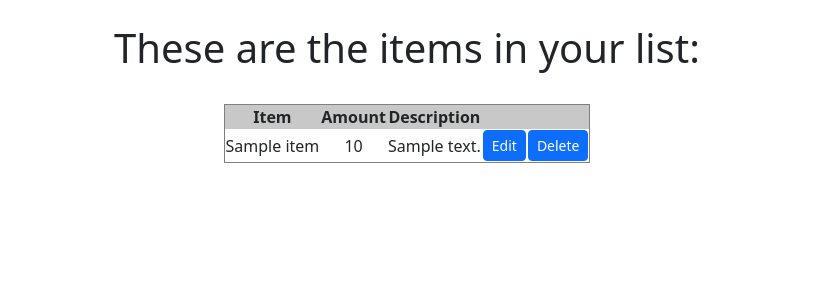
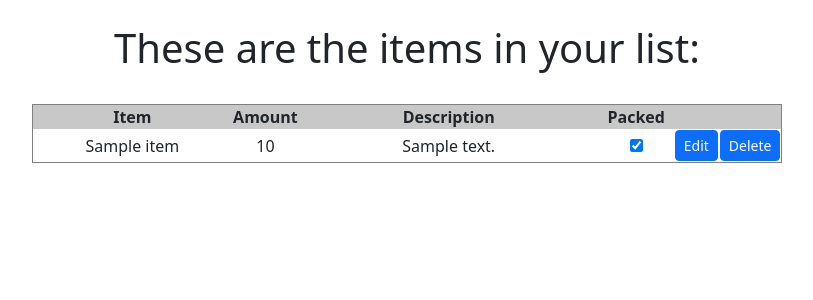
Before and after one commit to Fmarecic9/PackAssistant, a Flask app: template templates/view.html in a window 1280 px wide. Shown: the part 56-356 px from the top of the page, without its empty margins (233-1046 px from the left). Run offline with Flask 3, Linux system fonts and the light colour scheme; the template is opened without the code that fills it: most values are stand-ins (such as "Sample title", 1, 10 or a date in 2020).

Commit message:
"commit"

```diff
--- a/main.py
+++ b/main.py
@@ -13,9 +13,10 @@ class Trip(db.Entity):
     item = orm.Required(str, unique=True)
     amount = orm.Required(int)
     description = orm.Optional(str, 50)
+    packed = orm.Optional(bool)
 
 
-db.bind(provider='sqlite', filename="listPA.sqlite", create_db=True)
+db.bind(provider='sqlite', filename="listPA.sqlite.sqlite", create_db=True)
 db.generate_mapping(create_tables=True)
 
 
@@ -79,9 +80,9 @@ def delete(item_id):
 
 
 @db_session
-def db_add(item, amount, description=None):
+def db_add(item, amount, description=None, packed=False):
     try:
-        Trip(item=item, amount=amount, description=description)
+        Trip(item=item, amount=amount, description=description, packed=packed)
         response = {"response":"success"}
         return response
     except Exception as e:
--- a/templates/base.html
+++ b/templates/base.html
@@ -27,7 +27,7 @@
 </nav>
 	<link href="https://cdn.jsdelivr.net/npm/bootstrap@5.3.1/dist/css/bootstrap.min.css" rel="stylesheet" integrity="sha384-4bw+/aepP/YC94hEpVNVgiZdgIC5+VKNBQNGCHeKRQN+PtmoHDEXuppvnDJzQIu9" crossorigin="anonymous">
 		<title> {% block title %}{% endblock %} </title>
-	</head>
+    </head>
 	<body>
 
 
--- a/templates/edit.html
+++ b/templates/edit.html
@@ -5,7 +5,7 @@
 <br>
 <h1 align="center">Edit item: </h1>
 <form method="POST", action="/edit/{{item.id}}">
-     <table border="black", align="center", bgcolor="C8C8C8">
+     <table border="black", align="center", bgcolor="C8C8C8", width="650">
          <tr align="center">
              <th>Item Name</th>
              <th>Amount</th>
--- a/templates/list.html
+++ b/templates/list.html
@@ -5,7 +5,7 @@
 <div margin-left="10px">
 <h1 align="center">Add items to your list</h1>
    <form method="post">
-       <table border="black", align="center", bgcolor="C8C8C8">
+       <table border="black", align="center", bgcolor="C8C8C8", width="650">
        <tr align="center">
            <th>Item Name</th>
            <th>Amount</th>
--- a/templates/view.html
+++ b/templates/view.html
@@ -9,17 +9,24 @@ Your list
 <br>
 <table border="black", align="center">
     <tr align="center", bgcolor="C8C8C8">
-    <th>Item</th>
-    <th>Amount</th>
-    <th>Description</th>
+        <th>Item</th>
+        <th>Amount</th>
+        <th>Description</th>
+        <th>Packed</th>
         <th></th>
         <th></th>
+        </tr>
    {% for d in data %}
-    </tr>
+
     <tr>
-        <td align="center">{{d.item}}</td>
-        <td align="center">{{d.amount}}</td>
-        <td align="center">{{d.description}}</td>
+        <td align="center", width="200">{{d.item}}</td>
+        <td align="center", width="25">{{d.amount}}</td>
+        <td align="center", width="300">{{d.description}}</td>
+        {% if  d.packed == 0 %}
+        <td align="center", width="55"><input type="checkbox"></td>
+        {% else %}
+        <td align="center", width="75"><input type="checkbox" checked></td>
+        {% endif %}
         <td><a class = "btn btn-primary btn-sm" href="edit/{{d.id}}">Edit</a></td>
         <td><a class = "btn btn-primary btn-sm" href="delete/{{d.id}}">Delete</a></td>
     {% endfor %}
```
Also changed, not shown: listPA.sqlite.
